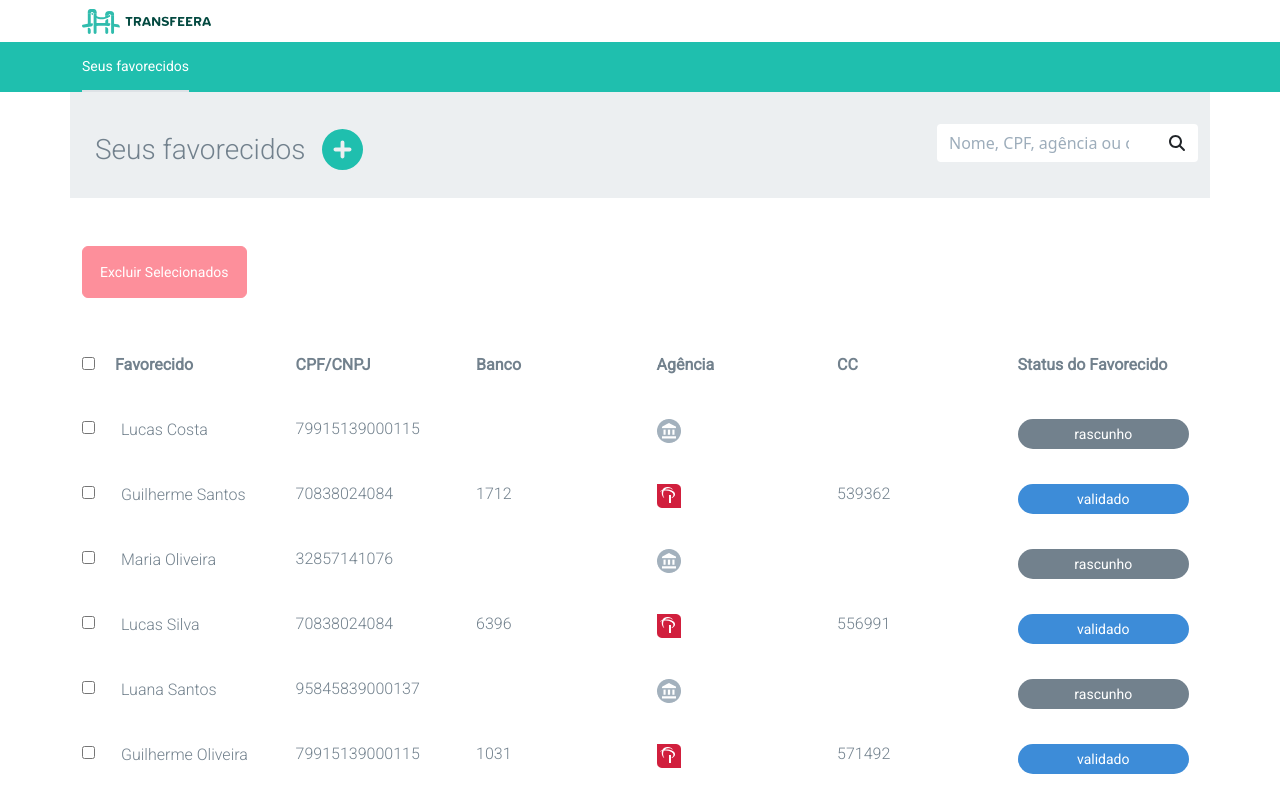
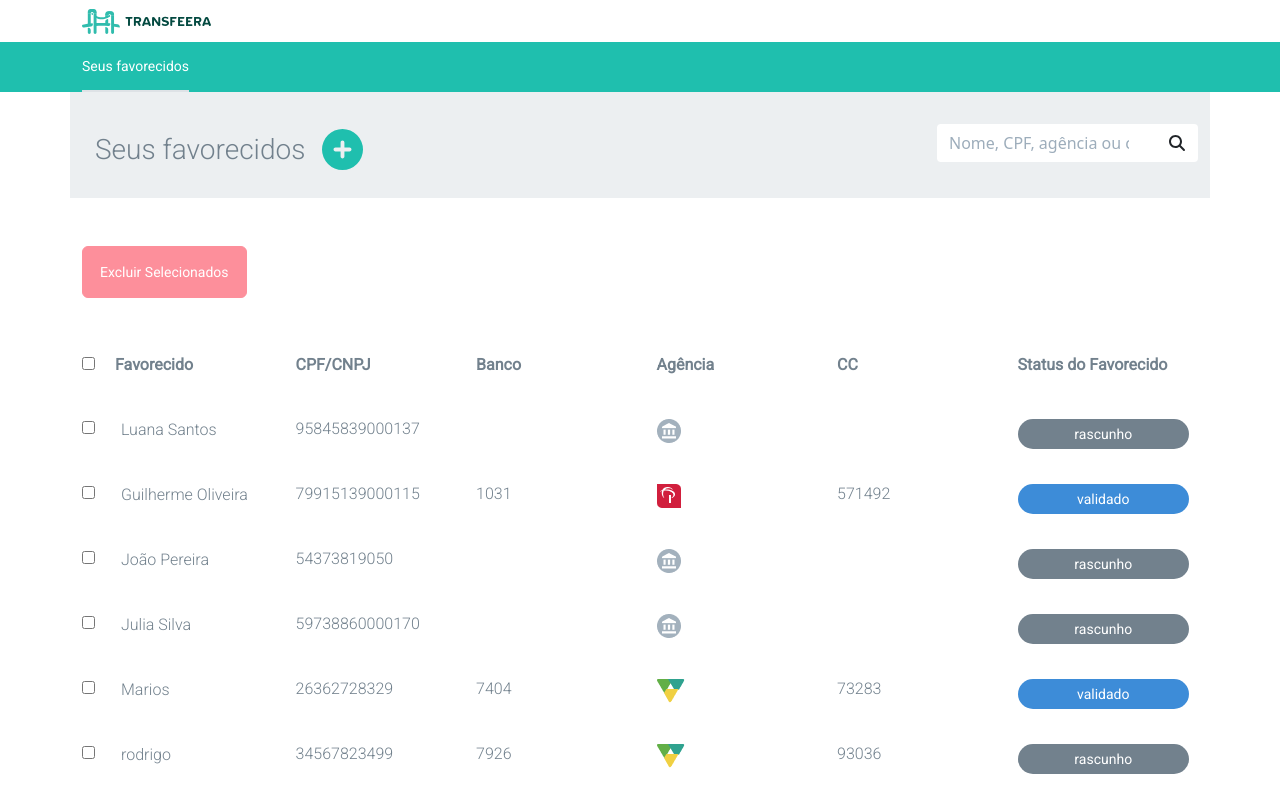
Before and after one commit to rodrigodiasw/receivers, an Angular app: page /receivers in a window 1280 px wide. Shown: the top 800 px of the page. Built offline with nearby package versions, Linux system fonts and the light colour scheme; data requests are answered from the project's data file.

Commit message:
add SweetAlert after update

```diff
--- a/src/app/component/receiver-list/receiver-list.component.html
+++ b/src/app/component/receiver-list/receiver-list.component.html
@@ -9,23 +9,6 @@
         </form>
     </div>
 </div>
-
-
-
-<app-modal *ngIf="showModal" [customModal]="contentModal=='create-receiver' ? 'modal-full' : 'modal-default'" (toggleModal)="toggleModal()">
-  <app-receiver-create
-    *ngIf="contentModal=='create-receiver'"
-    (toggleModal)="toggleModal()"
-    (registerReceiver)="registerReceiver($event)"
-    ></app-receiver-create>
-  <app-receiver-detail
-    *ngIf="contentModal=='detail-receiver'"
-    [receiver]="receiverDetail"
-    (toggleModal)="toggleModal()"
-    (removeReceiver)="removeReceiver($event)"
-    (updateReceiver)="updateReceiver($event)"
-    ></app-receiver-detail>
-</app-modal>
 <app-sweet-alert *ngIf="showAlert" [dataAlert]="dataAlert"></app-sweet-alert>
 <div class="row my-5">
   <div class="col-md-12">
@@ -65,3 +48,18 @@
     </ul>
   </div>
 </div>
+<!-- modal -->
+<app-modal *ngIf="showModal" [customModal]="contentModal=='create-receiver' ? 'modal-full' : 'modal-default'" (toggleModal)="toggleModal()">
+  <app-receiver-create
+    *ngIf="contentModal=='create-receiver'"
+    (toggleModal)="toggleModal()"
+    (registerReceiver)="registerReceiver($event)"
+    ></app-receiver-create>
+  <app-receiver-detail
+    *ngIf="contentModal=='detail-receiver'"
+    [receiver]="receiverDetail"
+    (toggleModal)="toggleModal()"
+    (removeReceiver)="removeReceiver($event)"
+    (updateReceiver)="updateReceiver($event)"
+    ></app-receiver-detail>
+</app-modal>
--- a/src/app/component/receiver-list/receiver-list.component.ts
+++ b/src/app/component/receiver-list/receiver-list.component.ts
@@ -109,8 +109,10 @@ export class ReceiverListComponent implements OnInit {
    */
   updateReceiver(receiver:IReceiver) {
 
-    this.receiverService.updateReceiver(receiver).subscribe(updatedReceiver => {
-      console.log('updatedReceiver: ', updatedReceiver)
+    this.receiverService.updateReceiver(receiver).subscribe( _ => {
+      this.dataAlert.icon = 'info';
+      this.dataAlert.title = 'Favorecido atualizado com sucesso';
+      this.toggleAlert(true);
       this.toggleModal();
     });
   }
@@ -138,9 +140,9 @@ export class ReceiverListComponent implements OnInit {
    */
   removeReceiver(receiverId:string = '', isMassive:boolean = false) {
 
-    this.receiverService.deleteReceiver(receiverId).subscribe(() => {
+    this.receiverService.deleteReceiver(receiverId).subscribe( _ => {
+      if(this.showModal && !isMassive) this.toggleModal();
       this.loadReceivers();
-      if(this.showModal && !isMassive) this.toggleModal();
       if(!isMassive) {
         this.dataAlert.icon = 'info';
         this.dataAlert.title = 'Favorecido removido com sucesso';
@@ -155,7 +157,7 @@ export class ReceiverListComponent implements OnInit {
    */
   registerReceiver(receiverData:IReceiver) {
 
-    this.receiverService.postReceiver(receiverData).subscribe((response) => {
+    this.receiverService.postReceiver(receiverData).subscribe( _ => {
       this.loadReceivers();
       this.dataAlert.icon = 'info';
       this.dataAlert.title = 'Favorecido cadastrado com sucesso';
--- a/src/data/db.json
+++ b/src/data/db.json
@@ -1,67 +1,5 @@
 {
   "receivers": [
-    {
-      "id": "66850516-9675-423d-b916-79e5b23d477a",
-      "name": "Lucas Costa",
-      "email": "lucas.costa@exemplo.com",
-      "tax_id": "79915139000115",
-      "branch": null,
-      "account": null,
-      "account_type": null,
-      "bank_name": null,
-      "bank_code": null,
-      "status": "rascunho",
-      "created_at": "2023-10-25 16:14:10-03",
-      "updated_at": "2023-10-25 16:14:10-03"
-    },
-    {
-      "id": "f205d190-a1dd-4db3-9801-d0362ae471c5",
-      "name": "Guilherme Santos",
-      "email": "guilherme.santos@exemplo.com",
-      "tax_id": "70838024084",
-      "branch": "1712",
-      "account": "539362",
-      "account_type": "Conta Corrente",
-      "bank_name": "Nubank",
-      "bank_code": "260",
-      "pix_key": "f481217c-8a61-4ce2-acd0-0191556e3703",
-      "pix_key_type": "aleatoria",
-      "status": "validado",
-      "created_at": "2023-10-25 16:15:10-03",
-      "updated_at": "2023-10-25 16:15:10-03"
-    },
-    {
-      "id": "37c9f7f3-a604-4f58-a91d-10ce5bcb55aa",
-      "name": "Maria Oliveira",
-      "email": "maria.oliveira@exemplo.com",
-      "tax_id": "32857141076",
-      "branch": null,
-      "account": null,
-      "account_type": null,
-      "bank_name": null,
-      "bank_code": null,
-      "pix_key": "32857141076",
-      "pix_key_type": "cpf",
-      "status": "rascunho",
-      "created_at": "2023-10-25 16:16:10-03",
-      "updated_at": "2023-10-25 16:16:10-03"
-    },
-    {
-      "id": "f9ed4695-86d9-450f-83d6-f2a1d4a5f6b2",
-      "name": "Lucas Silva",
-      "email": "lucas.silva@exemplo.com",
-      "tax_id": "70838024084",
-      "branch": "6396",
-      "account": "556991",
-      "account_type": "Conta Corrente",
-      "bank_name": "Banco do Brasil",
-      "bank_code": "001",
-      "pix_key": "70838024084",
-      "pix_key_type": "cpf",
-      "status": "validado",
-      "created_at": "2023-10-25 16:17:10-03",
-      "updated_at": "2023-10-25 16:17:10-03"
-    },
     {
       "id": "42d9388d-7642-4bee-83ec-5a437fc503ad",
       "name": "Luana Santos",
@@ -126,7 +64,7 @@
     },
     {
       "id": "yGKQKxu",
-      "name": "Mario",
+      "name": "Marios",
       "email": "mario@email.com",
       "tax_id": "26362728329",
       "branch": "7404",
@@ -684,6 +622,23 @@
       "created_at": "",
       "updated_at": "",
       "selected": ""
+    },
+    {
+      "id": "FxZvboP",
+      "name": "rodrigo",
+      "email": "ds@hjds.com",
+      "tax_id": "34567823499",
+      "branch": "1492",
+      "account": "73283",
+      "account_type": "",
+      "bank_name": "",
+      "bank_code": null,
+      "pix_key": "3d32d232d32d32d3",
+      "pix_key_type": "aleatoria",
+      "status": "validado",
+      "created_at": "",
+      "updated_at": "",
+      "selected": ""
     }
   ]
 }
```
